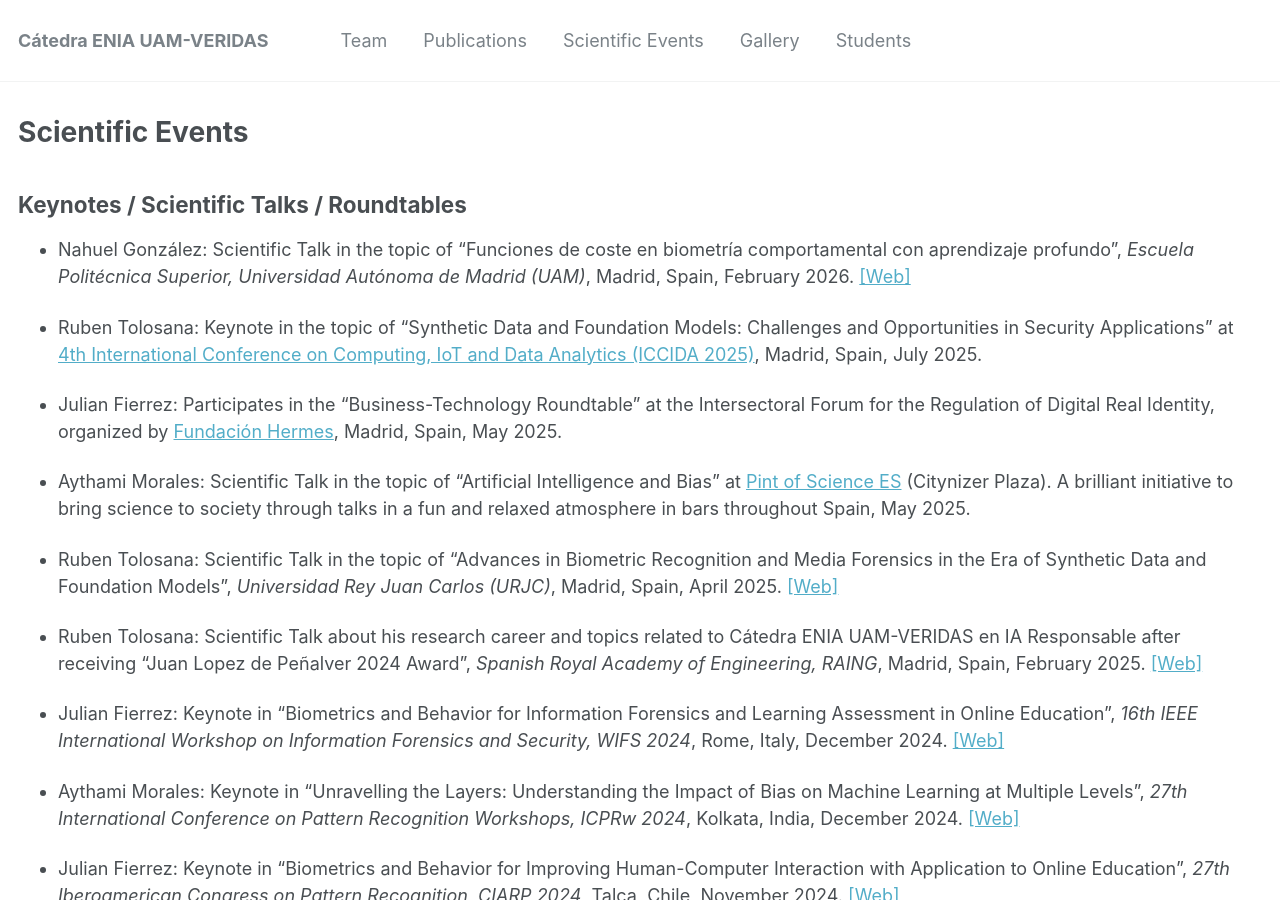
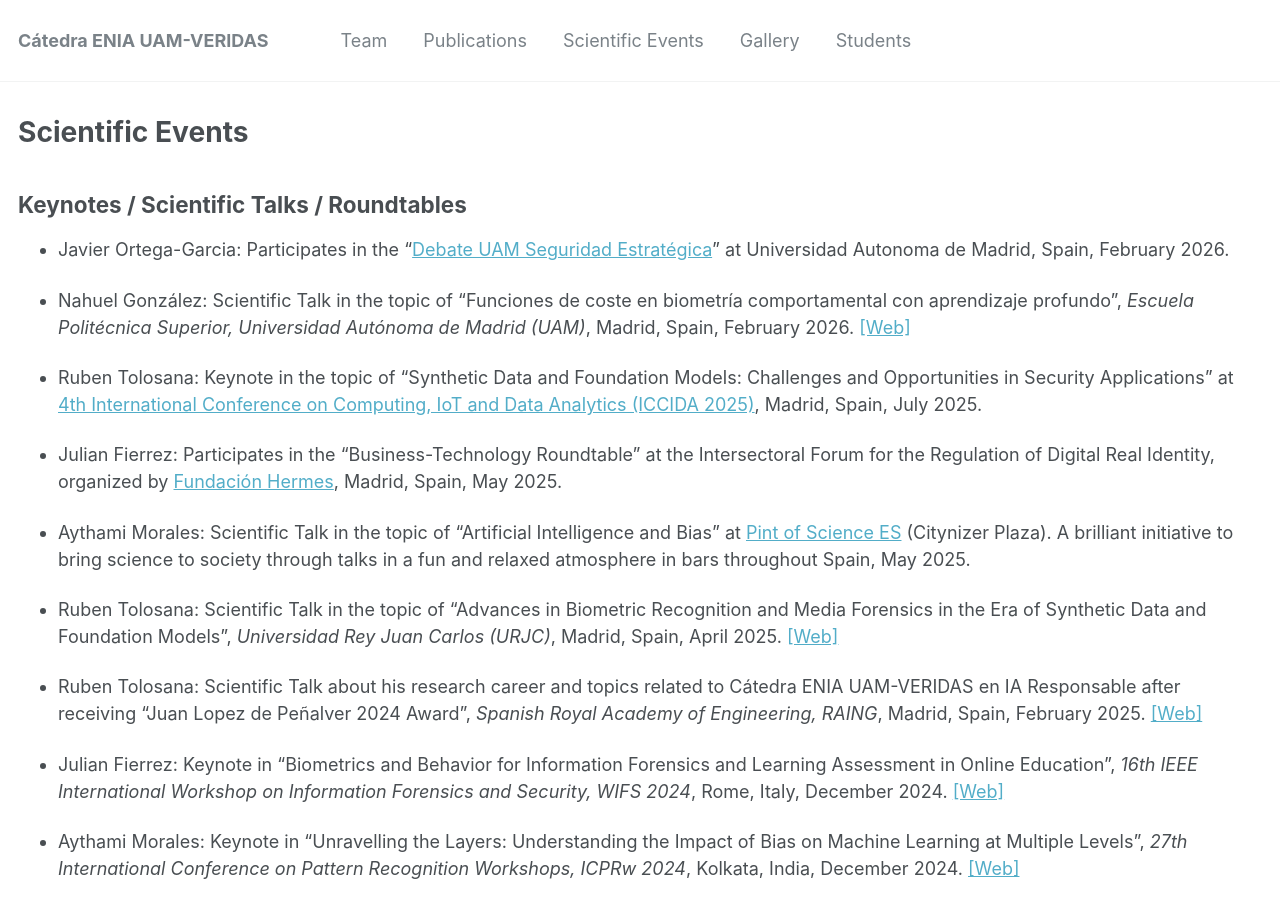
Before and after one commit to catedraeniauam/catedraeniauam.github.io, a Jekyll site: the page built from _pages/scientific_events.md, in a window 1280 px wide and 900 px high. Built offline with Jekyll 4.4.1, drawn with Linux system fonts in a browser that asks for light colours.

Commit message:
Añadimos la participacion de Javier Ortega en un debate

```diff
--- a/_pages/scientific_events.md
+++ b/_pages/scientific_events.md
@@ -7,6 +7,8 @@ author_profile: false
 
 Keynotes / Scientific Talks / Roundtables
 -----
+
+- Javier Ortega-Garcia: Participates in the “<a href="https://eventos.uam.es/143394/detail/debatesuam-seguridad-estrategica.html">Debate UAM Seguridad Estratégica</a>” at Universidad Autonoma de Madrid, Spain, February 2026.
 
 - Nahuel González: Scientific Talk in the topic of “Funciones de coste en biometría comportamental con aprendizaje profundo”, *Escuela Politécnica Superior, Universidad Autónoma de Madrid (UAM)*, Madrid, Spain, February 2026. <a href="https://www.uam.es/eps/inicio">[Web]</a>
 
```
